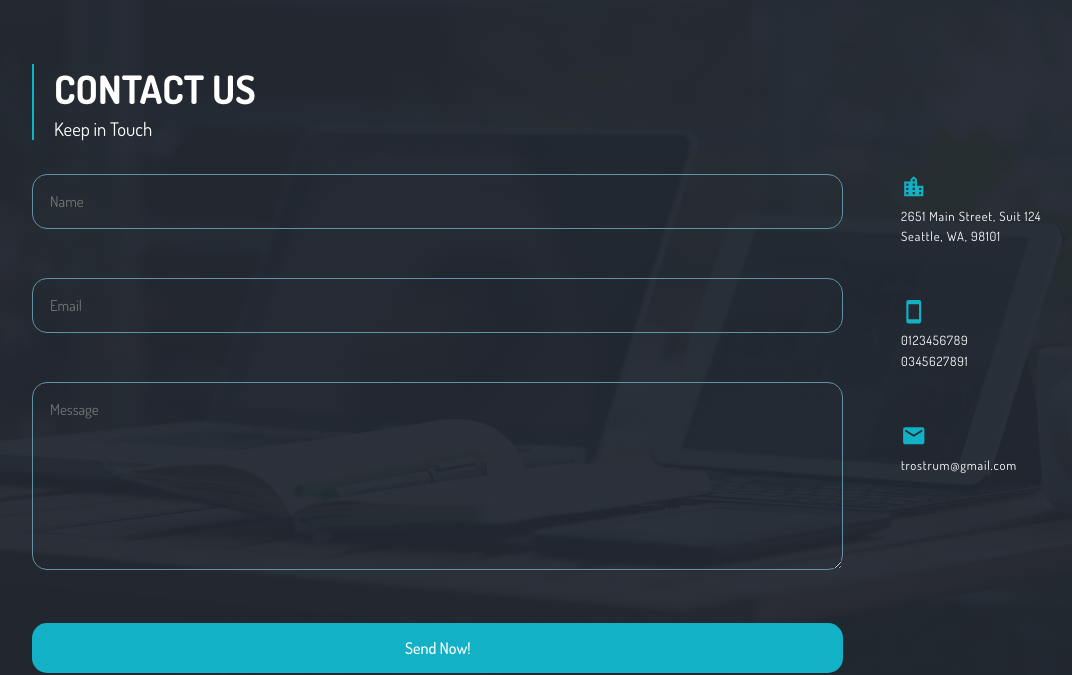
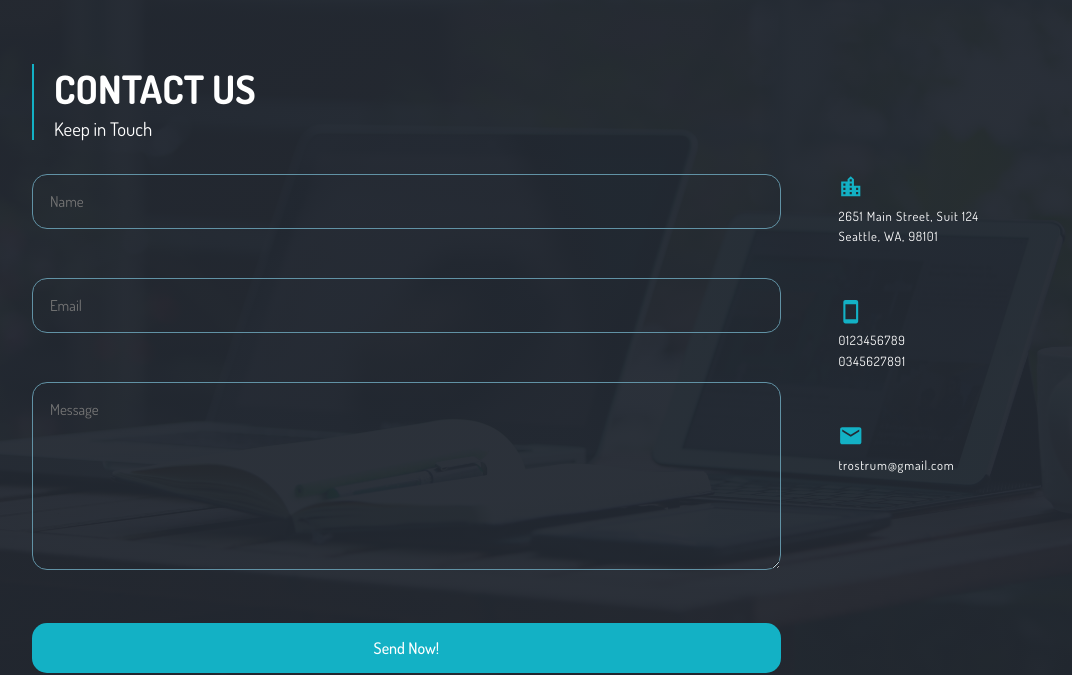
Before and after one commit to Trostrum/Trostrum-React, a React (Create React App) app: page / in a window 1280 px wide. Shown: the part 4568-5243 px from the top of the page, without its empty margins (32-1104 px from the left). Built offline with nearby package versions, Linux system fonts and the light colour scheme.

Commit message:
Add width for form

```diff
--- a/src/components/Contact/Contact.scss
+++ b/src/components/Contact/Contact.scss
@@ -3,29 +3,31 @@
   padding-bottom: 6rem;
   background-color: #212332;
   background-image: linear-gradient(
-      to bottom,
-      rgb(34, 40, 49, 0.97),
-      rgba(34, 40, 49, 0.95)
-    ),
-    url('./../../images/stats.jpg');
+                  to bottom,
+                  rgb(34, 40, 49, 0.97),
+                  rgba(34, 40, 49, 0.95)
+  ),
+  url('./../../images/stats.jpg');
   background-repeat: no-repeat;
   background-size: cover;
   background-position: center;
+
   .contact {
     display: flex;
-    //align-items: center;
     margin-top: 2rem;
     @media (max-width: 800px) {
       flex-direction: column;
     }
+
     form {
-      //width: 65%;
+      width: 65%;
       height: 100%;
       margin-top: 0;
       @media (max-width: 800px) {
         width: 100%;
 
       }
+
       .input-wrapper {
         .input {
           background: transparent;
@@ -36,12 +38,11 @@
           border-radius: 15px;
           margin-bottom: 10px;
           outline: none;
-          //margin-top: -1rem;
         }
       }
+
       .submit-btn {
         width: 100%;
-        //margin-top: -0.5rem;
         padding: 15px;
         border-radius: 15px;
         font-size: 16px;
@@ -53,6 +54,7 @@
         background: #13b1c5;
       }
     }
+
     .contact-details {
       width: 35%;
       padding: 0 5%;
@@ -61,17 +63,22 @@
         width: 100%;
         margin-top: 1rem;
       }
+
       .contact-item {
         margin-bottom: 3.7rem;
-        &:last-of-type{
+
+        &:last-of-type {
           margin-bottom: 0;
         }
+
         .icon {
           color: #13b1c5;
           font-size: 1.5rem;
         }
+
         .text-wrapper {
           margin-top: -0.5rem;
+
           p {
             color: #ffffff;
             font-size: 0.75rem;
```
